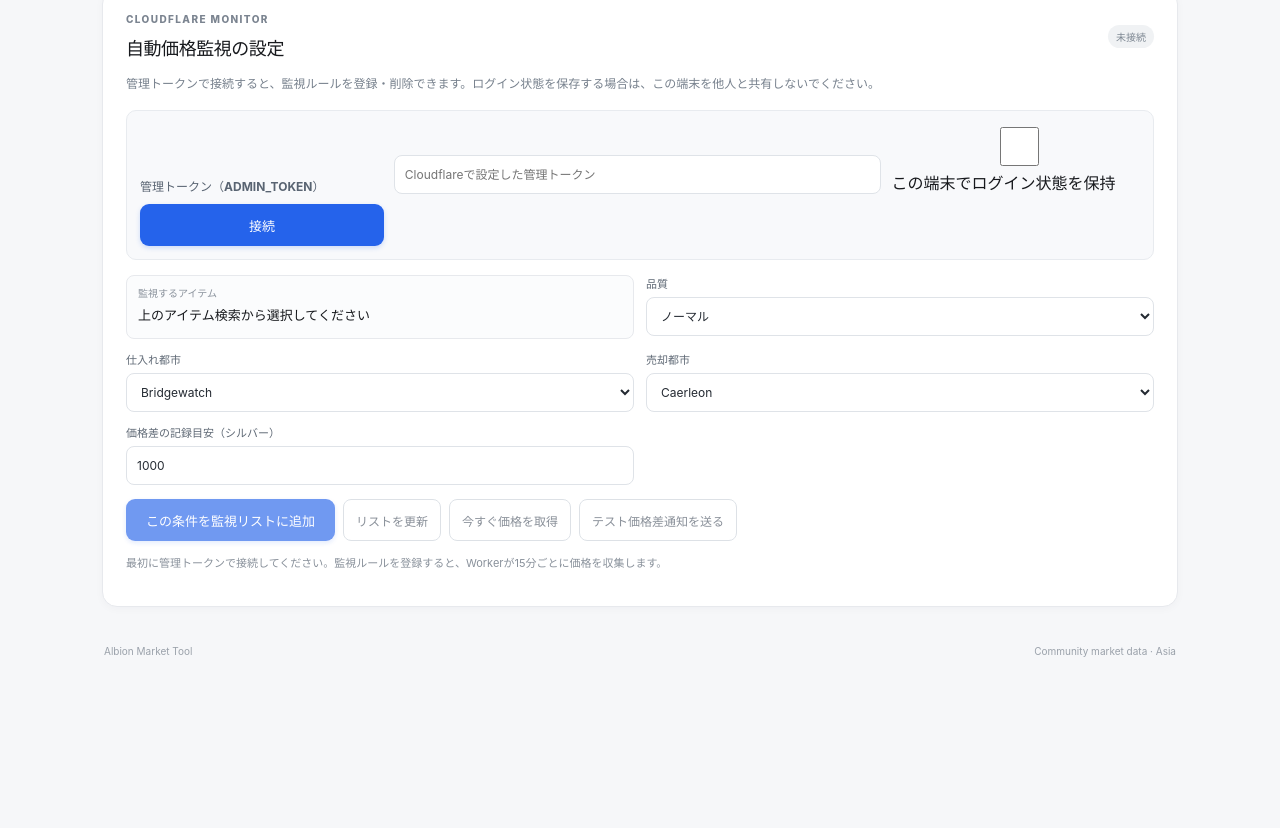
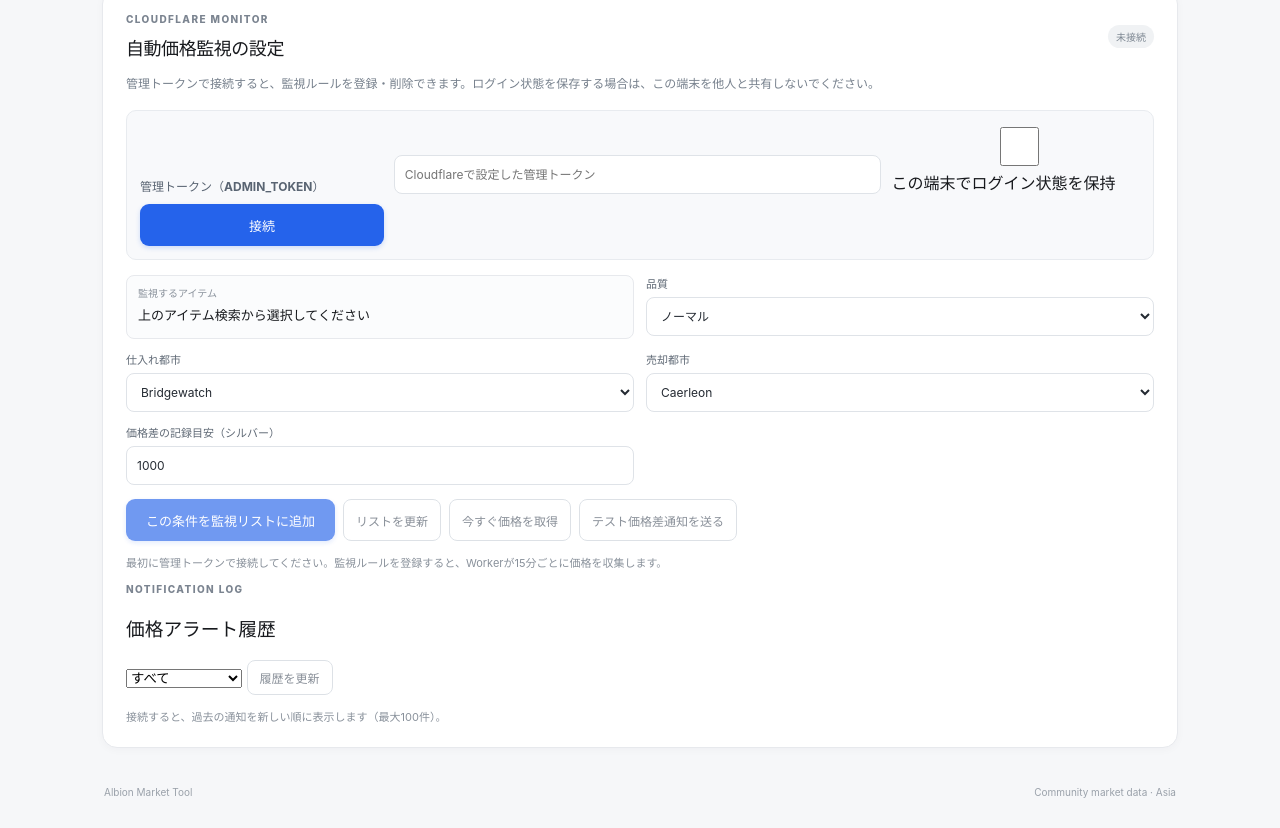
Before and after one commit to yuudaiy0819-sudo/albion-market-tool, a plain HTML site: page index.html in a window 1280 px wide. Shown: the part 2087-2915 px from the top of the page. Before the commit the page ends 2774 px from the top, so only its background shows below. Drawn offline with Linux system fonts and the light colour scheme.

Commit message:
Add notification history section

```diff
--- a/index.html
+++ b/index.html
@@ -7,7 +7,7 @@
   <meta name="description" content="Albion Online Asia マーケット価格比較ツール">
   <title>Albion Market Tool</title>
   <link rel="stylesheet" href="./styles.css">
-  <script src="./app.js?v=spreadtest1" defer></script>
+  <script src="./app.js?v=alerthistory1" defer></script>
 </head>
 <body>
   <header class="topbar">
@@ -197,6 +197,24 @@
       </div>
       <p id="monitor-message" class="helper" aria-live="polite">最初に管理トークンで接続してください。監視ルールを登録すると、Workerが15分ごとに価格を収集します。</p>
       <div id="monitor-rules" class="monitor-rules" aria-live="polite"></div>
+      <div class="alert-history-section">
+        <div class="alert-history-heading">
+          <div>
+            <p class="eyebrow">NOTIFICATION LOG</p>
+            <h3>価格アラート履歴</h3>
+          </div>
+          <div class="alert-history-controls">
+            <select id="alert-history-filter" aria-label="通知の種類">
+              <option value="all">すべて</option>
+              <option value="spread">価格差アラート</option>
+              <option value="buy_price_drop">購入価格の下落</option>
+            </select>
+            <button id="alert-history-refresh" type="button" class="secondary-button" disabled>履歴を更新</button>
+          </div>
+        </div>
+        <p id="alert-history-message" class="helper">接続すると、過去の通知を新しい順に表示します（最大100件）。</p>
+        <div id="alert-history-list" class="alert-history-list" aria-live="polite"></div>
+      </div>
     </section>
     <footer><span>Albion Market Tool</span><span>Community market data · Asia</span></footer>
   </main>
```
